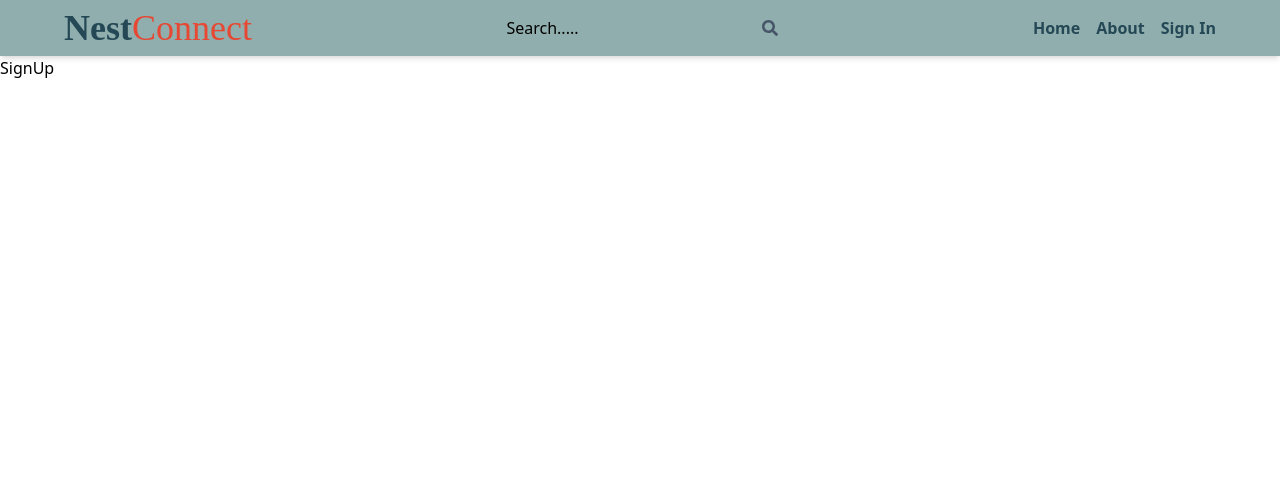
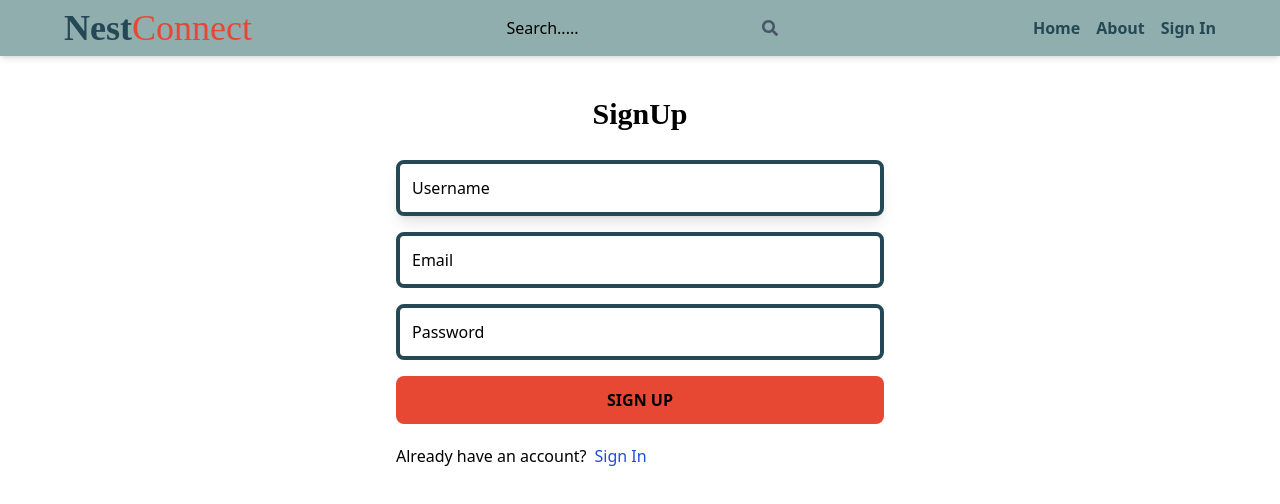
Before and after one commit to Krishna2610/ecoWatch, a React (Vite) app in the folder client/: page /sign-up in a window 1280 px wide. Shown: the top 504 px of the page. Built offline with nearby package versions, Linux system fonts and the light colour scheme.

Commit message:
complete signup page ui

```diff
--- a/client/src/pages/SignUp.jsx
+++ b/client/src/pages/SignUp.jsx
@@ -1,7 +1,28 @@
 import React from 'react'
+import { Link } from 'react-router-dom'
 
 export default function SignUp() {
   return (
-    <h1>SignUp</h1>
+  <div className='p-3 max-w-lg mx-auto'>
+    {/* my-7 for margin  */}
+    <h1 className='text-3xl text-center font-bold font-custom my-7'>SignUp</h1>
+    <form className='flex flex-col gap-4'>
+        <input type='text' placeholder='Username' className='border-4 border-tealc tealc shadow-lg focus:outline-none   p-3 rounded-lg placeholder-black ' id='username' />
+        <input type='email' placeholder='Email' className='border-4  border-tealc focus:outline-none p-3 rounded-lg placeholder-black' id='email' />
+        <input type='password' placeholder='Password' className='border-4 border-tealc focus:outline-none p-3 rounded-lg placeholder-black' id='password' />
+        <button className='bg-orangec text-black font-extrabold  p-3 rounded-lg uppercase hover:opacity-95 disabled:opacity-80'>Sign up </button>
+    </form>
+    <div className='flex gap-2 mt-5'>
+      <p>
+        Already have an account?
+      </p>
+      <Link to={'/sign-in'}>
+      <span className='text-blue-700 text-bold'>Sign In</span>
+      </Link>
+    </div>
+</div>
+
+
+
   )
 }
```
